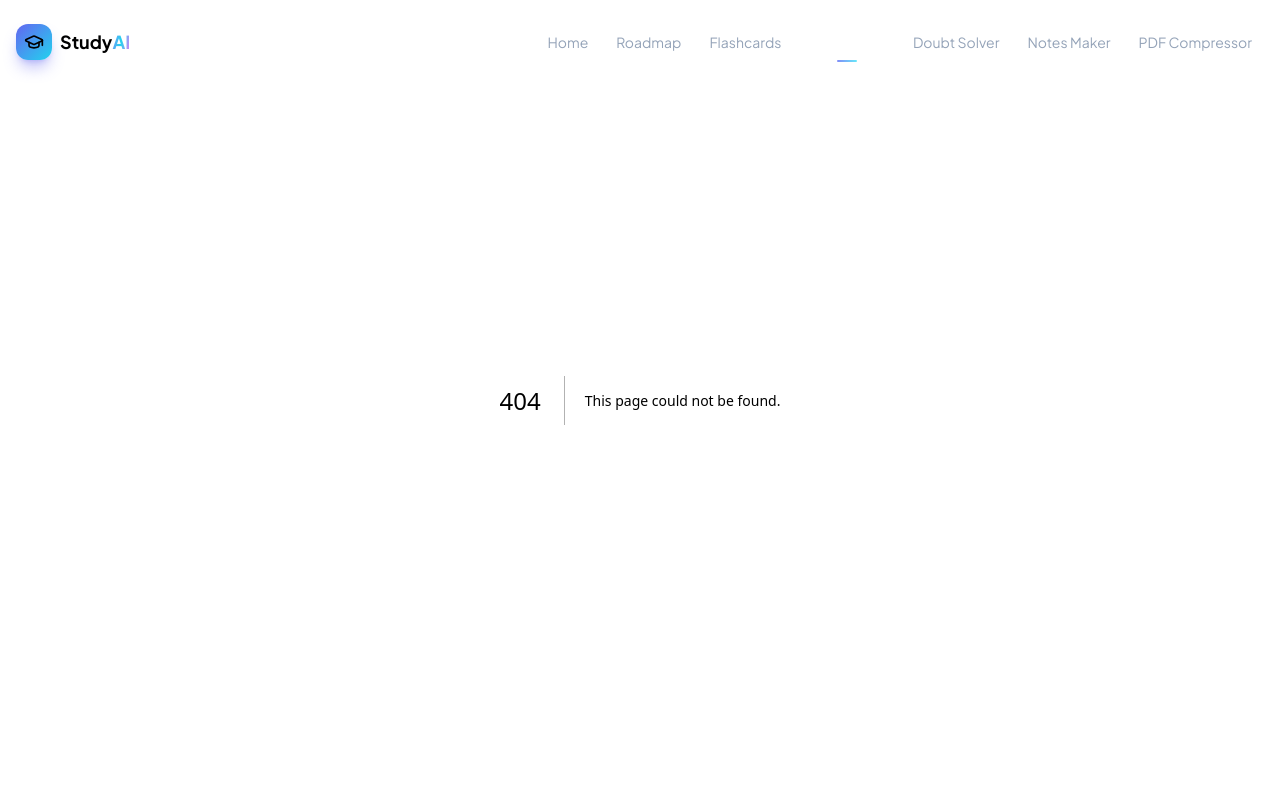
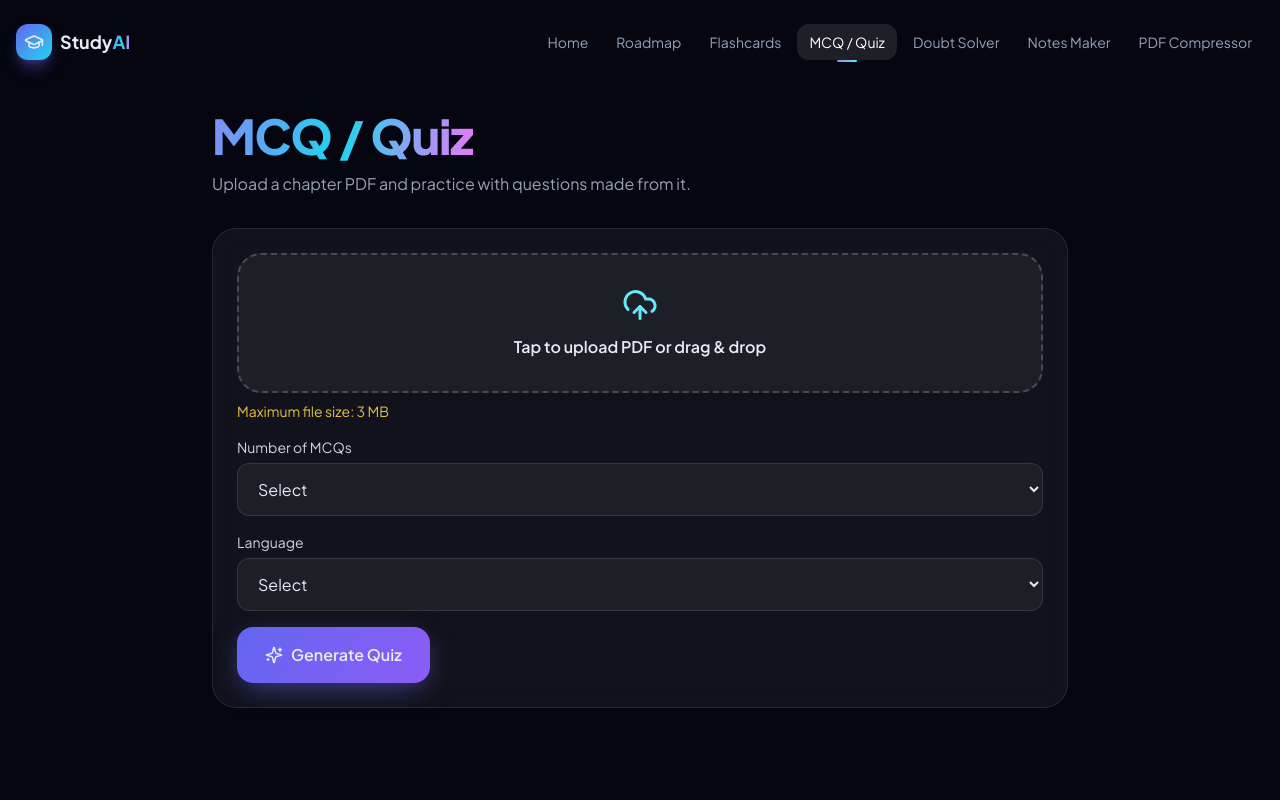
Before and after one commit to raviraj437700-cyber/Rx-study-mod, a Next.js app: page /quiz in a window 1280 px wide. Before the commit this address had no page. Shown: the top 800 px of the page. Built offline with nearby package versions, Linux system fonts and the light colour scheme.

Commit message:
Create page.js

```diff
--- /dev/null
+++ b/app/quiz/page.js
@@ -0,0 +1,103 @@
+"use client";
+import { useEffect, useState } from "react";
+import { Download, Sparkles, RotateCcw } from "lucide-react";
+import { Shell, Card, Select, Btn, ErrorBox, Upload, Loader } from "@/components/ui";
+import { useAI, ai } from "@/lib/useAI";
+import { pdfToText } from "@/lib/pdftext";
+import { makePdf } from "@/lib/pdf";
+import { LANGS } from "@/lib/data";
+
+function useCount(target) {
+  const [v, setV] = useState(0);
+  useEffect(() => {
+    let s, raf;
+    const f = (t) => { s = s ?? t; const k = Math.min(1, (t - s) / 1200); setV(Math.round(target * k)); if (k < 1) raf = requestAnimationFrame(f); };
+    raf = requestAnimationFrame(f);
+    return () => cancelAnimationFrame(raf);
+  }, [target]);
+  return v;
+}
+
+function Result({ total, correct, onPdf, onAgain }) {
+  const pct = Math.round((correct / total) * 100), v = useCount(pct), C = 2 * Math.PI * 52;
+  const stats = [["Total Questions", total], ["Correct Answers", correct], ["Wrong Answers", total - correct], ["Score", `${correct}/${total}`]];
+  return (
+    <Card className="text-center">
+      <div className="relative mx-auto h-40 w-40">
+        <svg viewBox="0 0 120 120" className="-rotate-90">
+          <defs><linearGradient id="g"><stop offset="0" stopColor="#818cf8" /><stop offset="1" stopColor="#22d3ee" /></linearGradient></defs>
+          <circle cx="60" cy="60" r="52" fill="none" stroke="rgba(255,255,255,.1)" strokeWidth="10" />
+          <circle cx="60" cy="60" r="52" fill="none" stroke="url(#g)" strokeWidth="10" strokeLinecap="round" strokeDasharray={C} strokeDashoffset={C * (1 - v / 100)} />
+        </svg>
+        <div className="absolute inset-0 grid place-items-center text-4xl font-extrabold">{v}%</div>
+      </div>
+      <div className="mt-6 grid grid-cols-2 gap-3 text-sm">
+        {stats.map(([k, x]) => <div key={k} className="rounded-2xl bg-white/5 p-3"><p className="text-slate-400">{k}</p><p className="text-xl font-bold">{x}</p></div>)}
+      </div>
+      <div className="mt-6 flex flex-col justify-center gap-3 sm:flex-row">
+        <Btn onClick={onPdf}><Download size={18} /> Download Quiz PDF</Btn>
+        <button onClick={onAgain} className="glass inline-flex items-center justify-center gap-2 rounded-2xl px-6 py-4 font-semibold"><RotateCcw size={18} /> New Quiz</button>
+      </div>
+    </Card>
+  );
+}
+
+export default function Quiz() {
+  const [file, setFile] = useState(null), [count, setCount] = useState(""), [lang, setLang] = useState("");
+  const [qs, setQs] = useState(null), [i, setI] = useState(0), [sel, setSel] = useState(null), [score, setScore] = useState(0), [done, setDone] = useState(false);
+  const { loading, error, setError, run } = useAI();
+
+  const go = async () => {
+    if (!file) return setError("Please upload a PDF.");
+    if (!count) return setError("Choose the number of MCQs.");
+    if (!lang) return setError("Choose a language.");
+    const d = await run(async () => ai("quiz", { text: await pdfToText(file), count, language: lang }));
+    if (d?.questions?.length) { setQs(d.questions); setI(0); setSel(null); setScore(0); setDone(false); }
+  };
+  const pick = (o) => { if (sel !== null) return; setSel(o); if (o === qs[i].answer) setScore((s) => s + 1); };
+  const next = () => { if (i + 1 >= qs.length) setDone(true); else { setI(i + 1); setSel(null); } };
+  const pdf = () => {
+    const b = qs.flatMap((q, n) => [
+      { t: "h2", x: `Q${n + 1}. ${q.q}` },
+      ...q.options.map((o, k) => ({ t: "b", x: `${k + 1}. ${o}` })),
+      { t: "p", x: `Correct answer: ${q.answer + 1}. ${q.options[q.answer]}` },
+    ]);
+    b.push({ t: "h1", x: `Result: ${score}/${qs.length} (${Math.round((score / qs.length) * 100)}%)` });
+    makePdf("MCQ Quiz", b, "quiz.pdf");
+  };
+
+  if (loading) return <Shell title="MCQ / Quiz" sub=""><Loader text="AI is creating your quiz..." /></Shell>;
+  if (qs && done) return <Shell title="Quiz Result" sub="Well done!"><Result total={qs.length} correct={score} onPdf={pdf} onAgain={() => setQs(null)} /></Shell>;
+
+  if (qs) {
+    const q = qs[i];
+    return (
+      <Shell title="MCQ / Quiz" sub={`Question ${i + 1} of ${qs.length}`}>
+        <div className="mb-5 h-1.5 rounded-full bg-white/10"><div className="h-full rounded-full bg-gradient-to-r from-indigo-400 to-cyan-300 transition-all duration-500" style={{ width: `${((i + 1) / qs.length) * 100}%` }} /></div>
+        <Card>
+          <p className="mb-5 text-lg font-semibold">Q{i + 1}. {q.q}</p>
+          <div className="space-y-3">
+            {q.options.map((o, k) => {
+              let cls = "border-white/10 bg-white/5 hover:border-indigo-400";
+              if (sel !== null) cls = k === q.answer ? "border-emerald-400 bg-emerald-500/20" : k === sel ? "border-red-400 bg-red-500/20 shake" : "border-white/10 bg-white/5 opacity-50";
+              return <button key={k} onClick={() => pick(k)} className={`w-full rounded-2xl border p-4 text-left transition duration-300 ${cls}`}>{k + 1}. {o}</button>;
+            })}
+          </div>
+          {sel !== null && <div className="mt-6"><Btn onClick={next}>{i + 1 >= qs.length ? "See Result" : "Next Question"}</Btn></div>}
+        </Card>
+      </Shell>
+    );
+  }
+
+  return (
+    <Shell title="MCQ / Quiz" sub="Upload a chapter PDF and practice with questions made from it.">
+      <Card className="space-y-4">
+        <Upload file={file} onFile={setFile} onError={setError} />
+        <Select label="Number of MCQs" value={count} onChange={setCount} options={["10", "20", "30", "40", "50"]} />
+        <Select label="Language" value={lang} onChange={setLang} options={LANGS} />
+        <ErrorBox msg={error} />
+        <Btn onClick={go}><Sparkles size={18} /> Generate Quiz</Btn>
+      </Card>
+    </Shell>
+  );
+    }
```
